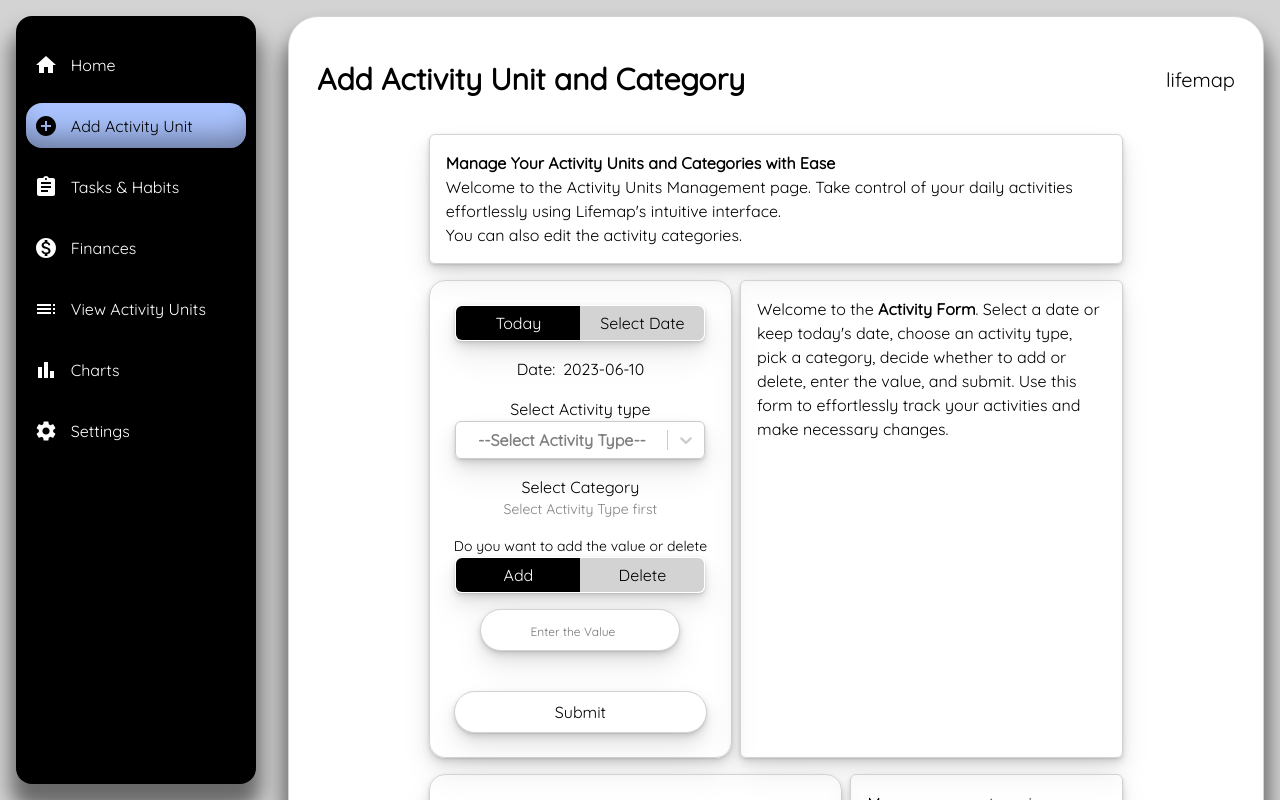
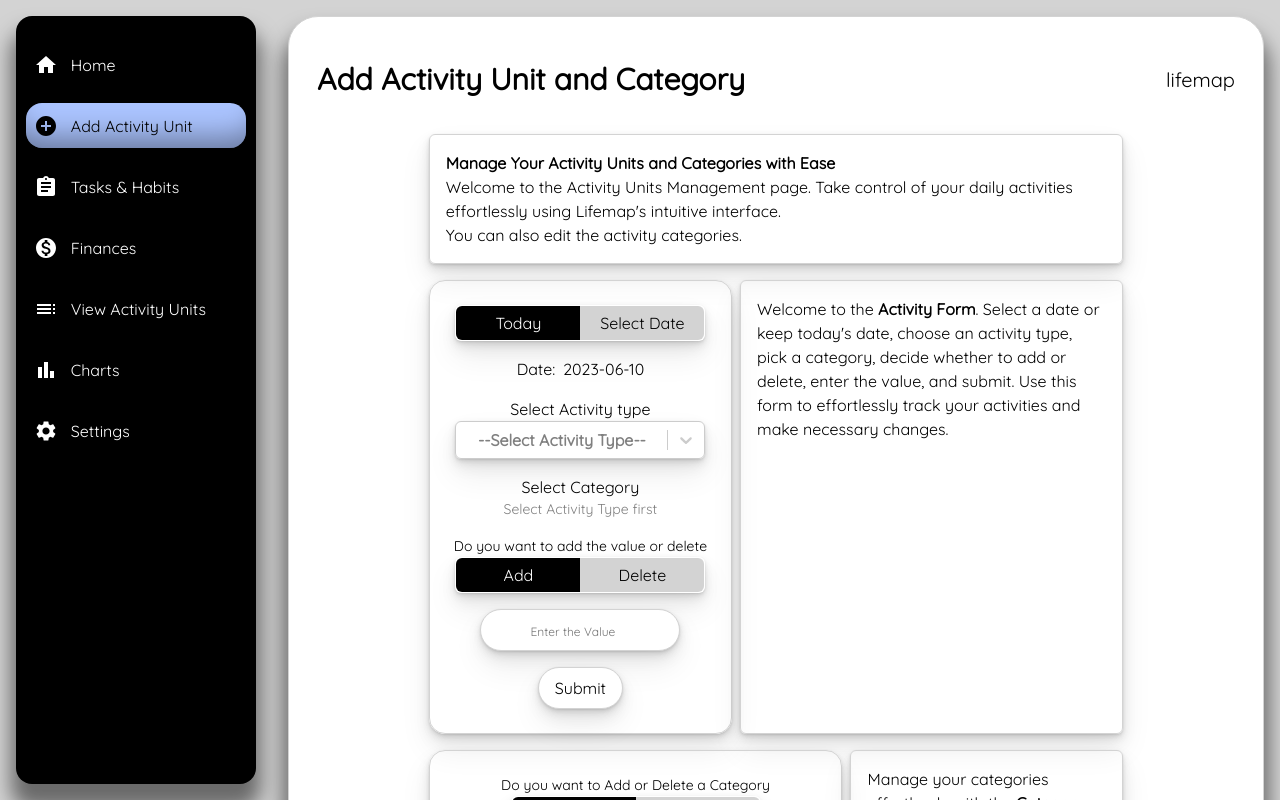
Before and after one commit to berkaysson/lifemap, a React (Create React App) app: page /edit-activity-unit in a window 1280 px wide. Shown: the top 800 px of the page. Built offline with nearby package versions, Linux system fonts and the light colour scheme.

Commit message:
Remove last-child selector styles

```diff
--- a/src/Components/Others/ActivityForm.js
+++ b/src/Components/Others/ActivityForm.js
@@ -37,11 +37,6 @@ const ValueInputWrapper = styled.div`
     align-items: center;
     justify-content: center;
     font-size: 14px;
-  }
-
-  & > :last-child {
-    margin-top: ${({ theme }) => theme.sizes.large};
-    width: 100%;
   }
 `;
 
```
